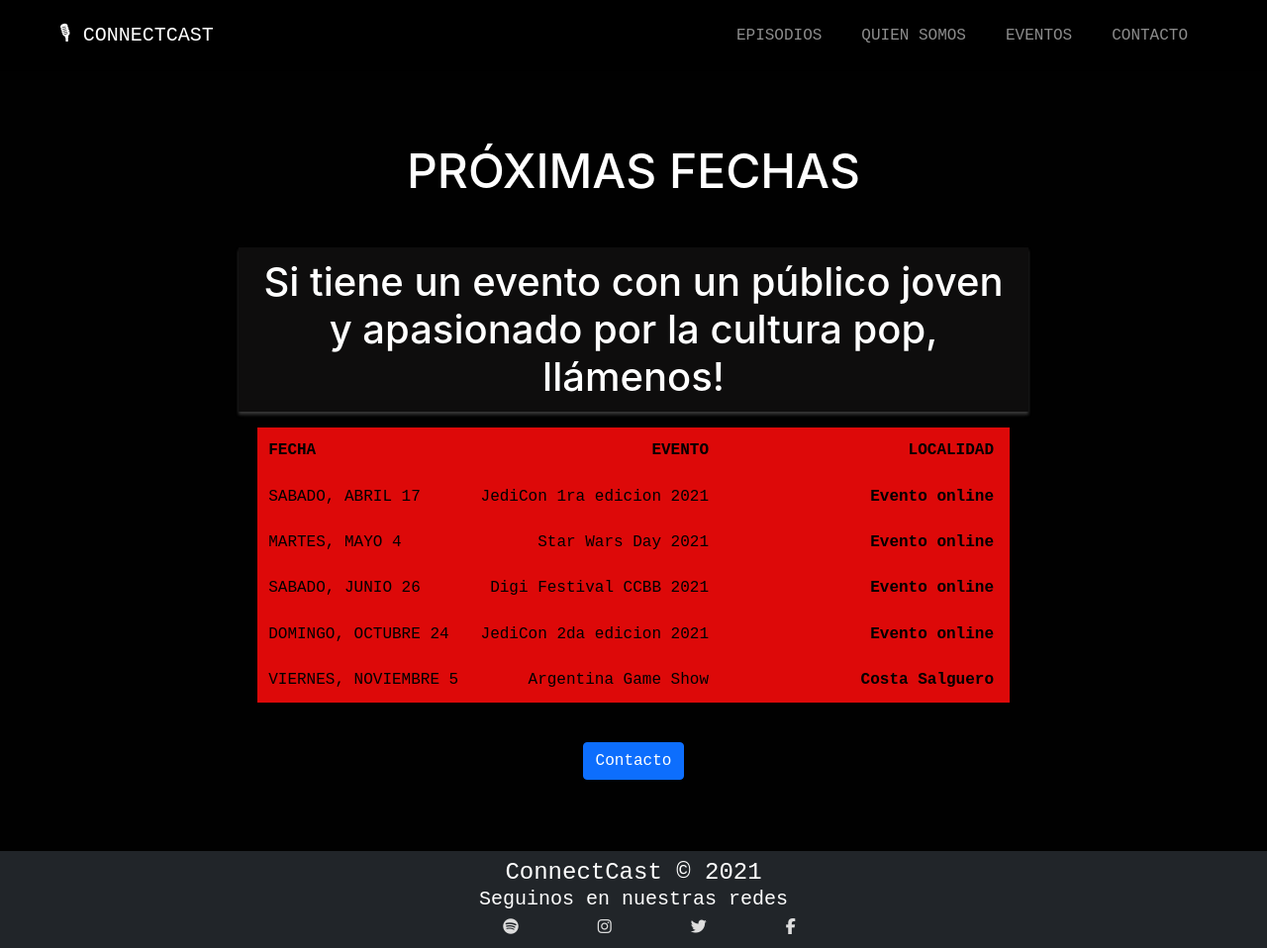
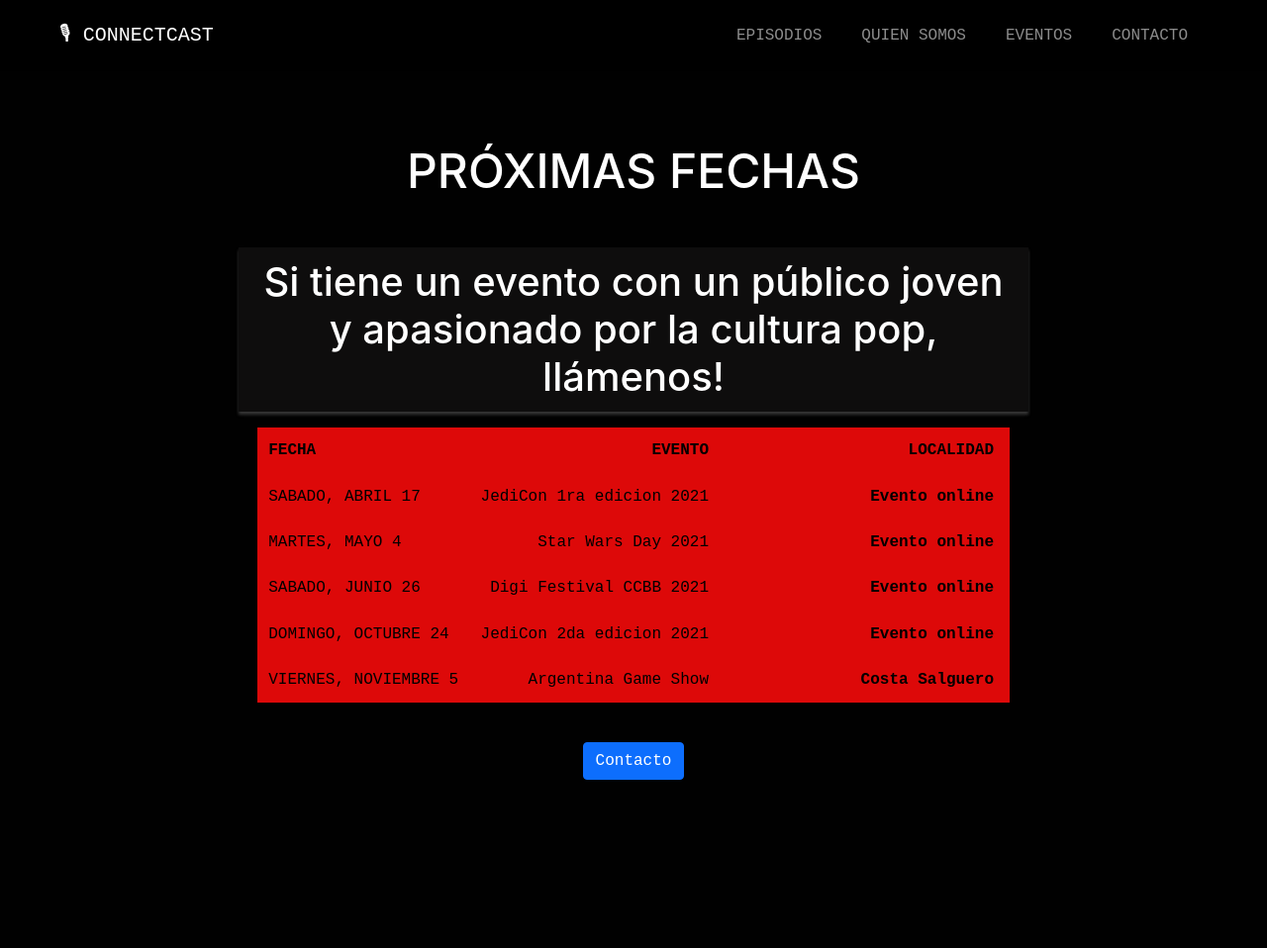
Before and after one commit to RenataCardoli/proyectoCoder, a plain HTML site: page views/eventos.html in a window 1280 px wide. Shown: the whole page at 99% size. After the commit the page ends 860 px from the top, so only its background shows below. Drawn offline with nearby package versions, Linux system fonts and the light colour scheme; a web font is replaced by a local one.

Commit message:
Se eliminó el footer de las paginas eventos.html y quiensomos.html

```diff
--- a/views/eventos.html
+++ b/views/eventos.html
@@ -52,21 +52,6 @@
                         </div>
             </main>
 
-            <footer class="container-fluid footer">
-                <div class="bg-dark row justify-content-center py-2">
-                    <div class="redes">
-                        <h4>ConnectCast &#169 2021</h4>
-                        <h5>Seguinos en nuestras redes</h5>
-                        <ul>
-                            <a href="#"><i class="fa fa-spotify"></i></a>
-                            <a href="#"><i class="fa fa-instagram"></i></a>
-                            <a href="#"><i class="fa fa-twitter"></i></a>
-                            <a href="#"><i class="fa fa-facebook"></i></a>
-                        </ul>
-                    </div>
-                </div>
-            </footer>
-
 <script src="https://cdn.jsdelivr.net/npm/bootstrap@5.0.2/dist/js/bootstrap.bundle.min.js" integrity="sha384-MrcW6ZMFYlzcLA8Nl+NtUVF0sA7MsXsP1UyJoMp4YLEuNSfAP+JcXn/tWtIaxVXM" crossorigin="anonymous"></script>
 <script src="https://use.fontawesome.com/8e59f484ab.js"></script>
 </body>
```
Also changed, not shown: views/quiensomos.html (+0 -14 lines).
